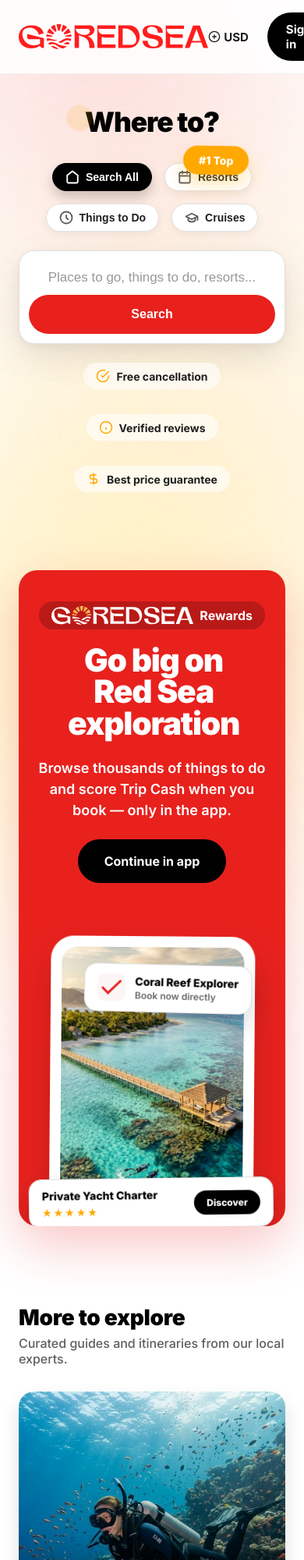
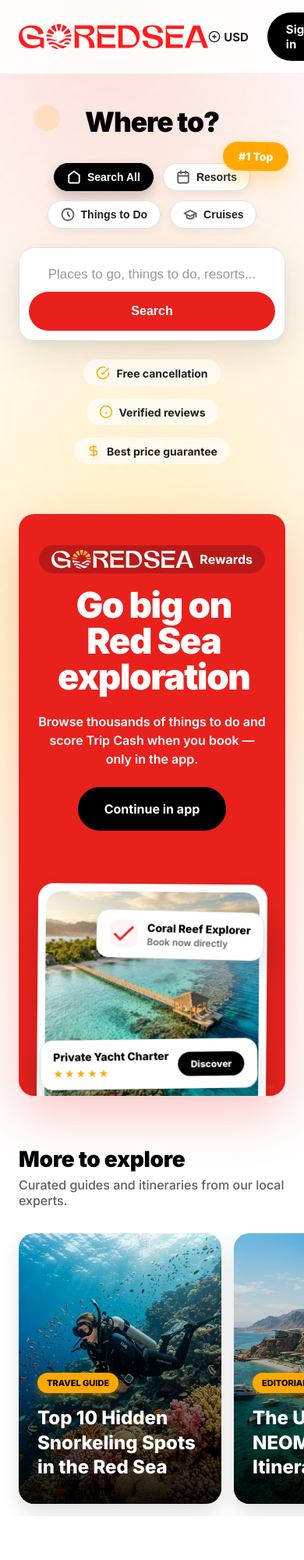
Before and after one commit to midokk98-sys/goredsea, a plain HTML site: page index-v2.html in a window 390 px wide. Shown: the top 2000 px of the page at 78% size. Drawn offline with Linux system fonts and the light colour scheme.

Commit message:
✨ Enhance mobile responsiveness and UX
- Converted long vertical grids (Destinations, Interest, Editorial) into horizontal touch-scroll carousels for premium mobile UX.
- Tightened mobile spacing and adjusted sticker scaling to avoid overlapping text.
- Re-architected mobile promo banners to flow smoothly without overflow issues.

```diff
--- a/style-v2.css
+++ b/style-v2.css
@@ -288,18 +288,26 @@
 }
 
 @media (max-width: 768px) {
+  .mt-section { margin-top: 64px; margin-bottom: 64px; }
+
   .hero-search { margin: 40px auto; }
-  .search-tabs { flex-wrap: wrap; gap: 16px; justify-content: center; }
+  .search-tabs { flex-wrap: wrap; gap: 12px; justify-content: center; }
   .search-tabs .tab-btn { padding: 8px 16px; font-size: 14px; }
 
-  .promo-banner { flex-direction: column; min-height: auto; padding-bottom: 0; }
-  .promo-visual { position: static; transform: none; width: 100%; padding: 0 40px; margin-top: 32px; margin-bottom: -40px; }
+  .sticker-badge { right: 5%; transform: scale(0.8) rotate(12deg); }
+  .sticker-sun { left: 5%; transform: scale(0.8); }
+
+  .promo-banner { flex-direction: column; min-height: auto; padding-bottom: 0; border-radius: 20px; }
+  .promo-visual { position: static; transform: none; width: 100%; padding: 0 24px; margin-top: 32px; margin-bottom: -32px; }
+  .visual-card { border-radius: 20px; padding: 6px; }
+  .visual-img { height: 280px; }
+  .visual-popup { right: 0; transform: scale(0.8); transform-origin: right center; }
+  .visual-popup.popup-bottom { right: auto; left: 0; transform-origin: left center;}
+
   .promo-content { padding: 40px 24px; align-items: center; text-align: center; }
-  .promo-heading { font-size: 2.5rem; }
-  .promo-text { margin-bottom: 24px; }
-
+  .promo-heading { font-size: 2.8rem; }
+  .promo-text { margin-bottom: 24px; font-size: 16px; }
   .floating-badge { display: none; }
-  .visual-popup { right: 0; transform: scale(0.8); }
 
   .secondary-promo { flex-direction: column; padding: 40px 24px; text-align: center; gap: 32px; }
   .sp-content { align-items: center; }
@@ -316,17 +324,34 @@
   .search-icon { display: none; }
   .search-bar input { width: 100%; padding: 12px; text-align: center; }
   .search-submit { width: 100%; padding: 16px; }
+  .trust-bar { gap: 16px; }
 
-  .interest-grid { grid-template-columns: 1fr; }
-  .dest-grid-ta { grid-template-columns: 1fr; }
-  .magazine-grid { grid-template-columns: 1fr; }
+  /* Convert block grids to horizontal mobile carousels */
+  .magazine-grid, .interest-grid, .dest-grid-ta {
+    display: flex;
+    flex-wrap: nowrap;
+    overflow-x: auto;
+    scroll-snap-type: x mandatory;
+    gap: 16px;
+    padding-bottom: 16px;
+    margin: 0 -24px;
+    padding-left: 24px;
+    padding-right: 24px;
+  }
+  .magazine-grid::-webkit-scrollbar, .interest-grid::-webkit-scrollbar, .dest-grid-ta::-webkit-scrollbar { display: none; }
+
   .mag-card:last-child { display: block; }
+  .mag-card { flex: 0 0 260px; scroll-snap-align: center; }
+  .interest-card { flex: 0 0 240px; scroll-snap-align: center; }
+  .dest-card-ta { flex: 0 0 200px; scroll-snap-align: center; }
 
-  .app-section { flex-direction: column; padding: 32px 24px; text-align: center; }
+  .app-section { flex-direction: column; padding: 32px 24px; text-align: center; border-radius: 20px; }
   .app-content h2 { font-size: 32px; }
-  .app-buttons { justify-content: center; width: 100%; }
+  .app-buttons { justify-content: center; width: 100%; flex-direction: column; gap: 12px;}
   .app-buttons button { width: 100%; }
-  .mockup-frame { margin-top: 40px; transform: none; height: 400px; width: 100%; max-width: 250px; }
 
-  .footer-ta-inner { grid-template-columns: 1fr; }
+  .mockup-frame { margin-top: 40px; transform: none; height: 350px; width: 100%; max-width: 220px; padding: 8px;}
+  .mockup-img { border-radius: 20px; }
+
+  .footer-ta-inner { grid-template-columns: 1fr; gap: 40px; }
 }
```
